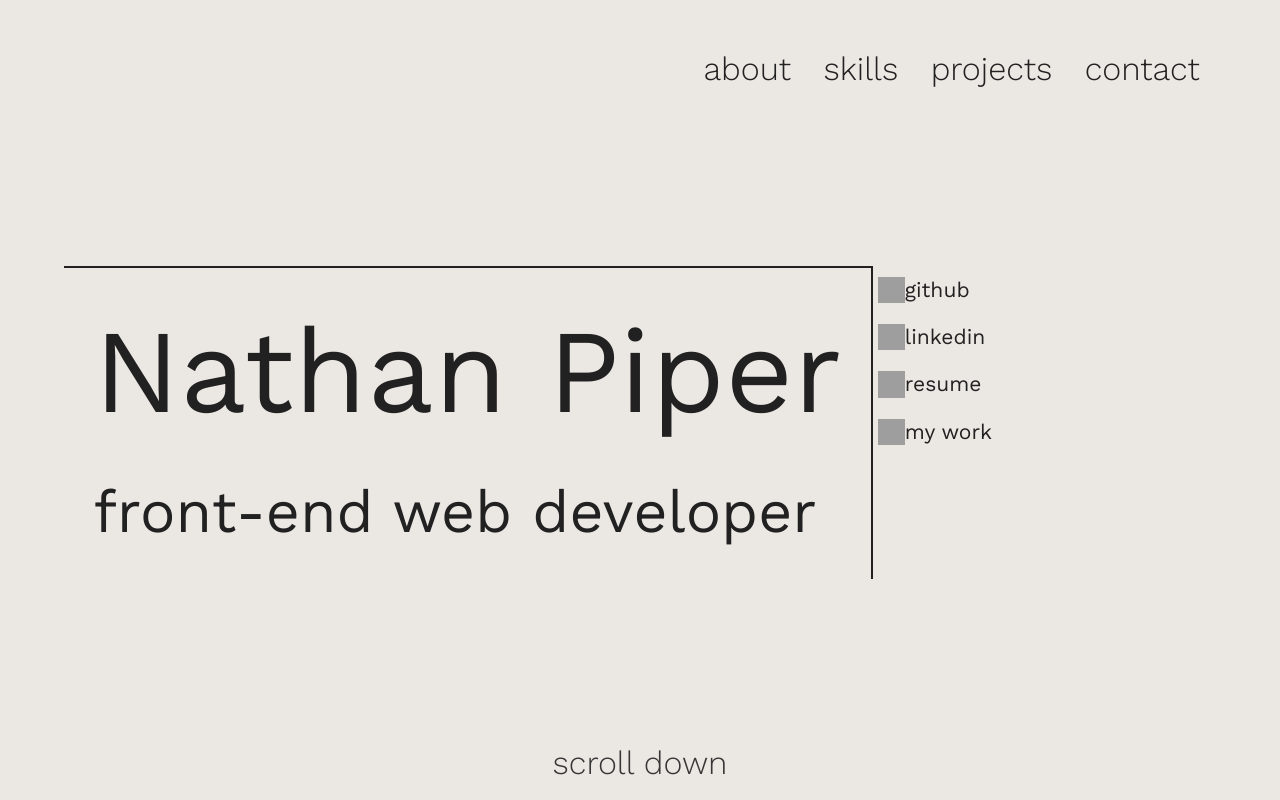
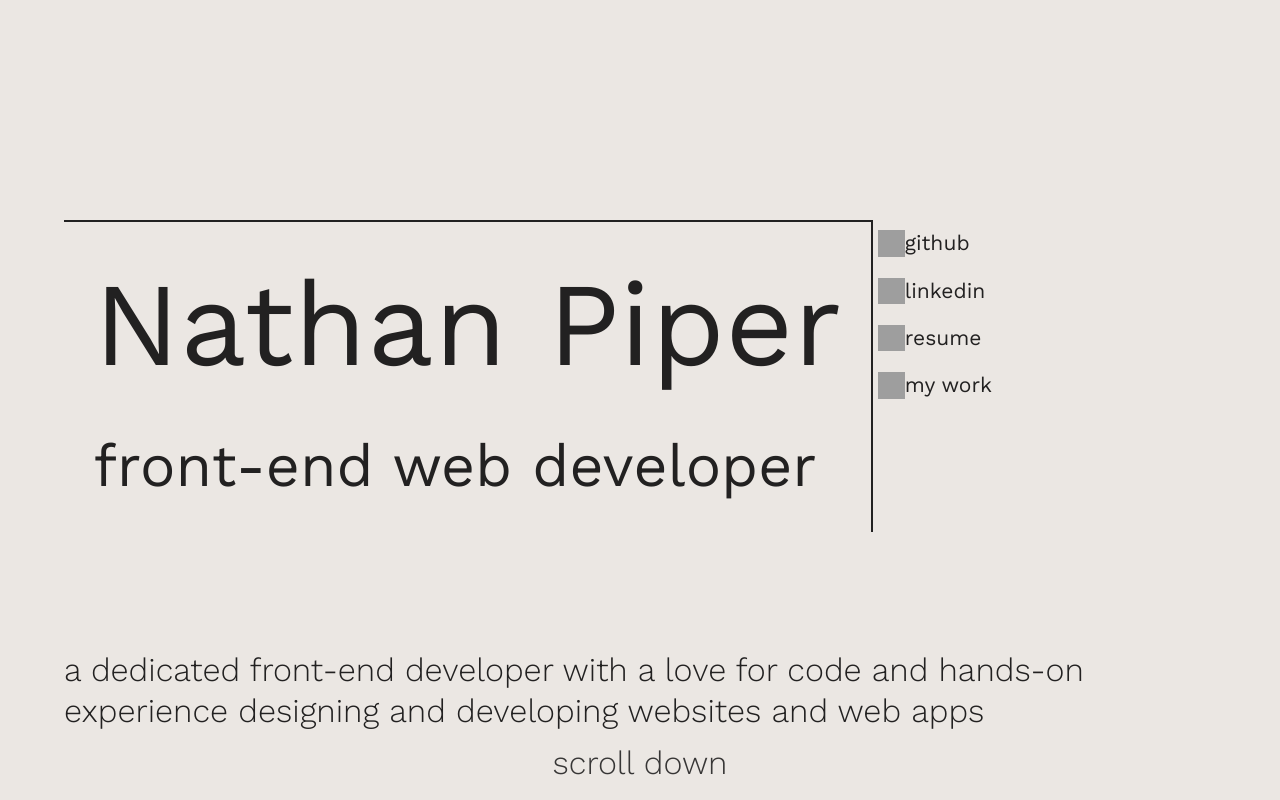
Before and after one commit to NathanPip/Portfolio_OLD, a React (Create React App) app: page / in a window 1280 px wide. Shown: the top 800 px of the page. Built offline with nearby package versions, Linux system fonts and the light colour scheme; grey boxes are pictures that could not be loaded.

Commit message:
added animations to header, removed nav in mobile view, and added about me

```diff
--- a/src/Components/Header.jsx
+++ b/src/Components/Header.jsx
@@ -1,13 +1,17 @@
-import React, {useEffect, useState} from "react";
+import React, { useEffect, useState } from "react";
 import Nav from "./Nav";
 
 function Header() {
-
   const [scroll, setScroll] = useState(window.scrollY);
 
-  useEffect(()=>{
-    window.addEventListener('scroll', ()=>{setScroll(window.scrollY)});
-    return () => window.removeEventListener('scroll', ()=>{setScroll(window.scrollY)})
+  useEffect(() => {
+    window.addEventListener("scroll", () => {
+      setScroll(window.scrollY);
+    });
+    return () =>
+      window.removeEventListener("scroll", () => {
+        setScroll(window.scrollY);
+      });
   }, []);
 
   return (
@@ -17,14 +21,50 @@ function Header() {
           Nathan Piper <span id="title-desc">front-end web developer</span>
         </h1>
         <ul className="header-links">
-            <li><a href="https://github.com/nather22" target="_blank"><img alt="github logo" src="https://img.icons8.com/ios-glyphs/120/000000/github.png" /> github</a></li>
-            <li><a href="" ><img alt="linkedin logo" src="https://img.icons8.com/ios-filled/100/000000/linkedin.png" /> linkedin</a></li>
-            <li><a href="" ><img alt="resume logo" src="https://img.icons8.com/ios/100/000000/open-resume.png" /> resume</a></li>
-            <li><a href="" ><img alt="work briefcase logo" src="https://img.icons8.com/dotty/80/000000/briefcase.png" /> my work</a></li>
+          <li>
+            <a href="https://github.com/nather22" target="_blank">
+              <img
+                alt="github logo"
+                src="https://img.icons8.com/ios-glyphs/120/000000/github.png"
+              />{" "}
+              github
+            </a>
+          </li>
+          <li>
+            <a href="">
+              <img
+                alt="linkedin logo"
+                src="https://img.icons8.com/ios-filled/100/000000/linkedin.png"
+              />{" "}
+              linkedin
+            </a>
+          </li>
+          <li>
+            <a href="">
+              <img
+                alt="resume logo"
+                src="https://img.icons8.com/ios/100/000000/open-resume.png"
+              />{" "}
+              resume
+            </a>
+          </li>
+          <li>
+            <a href="">
+              <img
+                alt="work briefcase logo"
+                src="https://img.icons8.com/dotty/80/000000/briefcase.png"
+              />{" "}
+              my work
+            </a>
+          </li>
         </ul>
+        <p className="about-me">
+          a dedicated front-end developer with a love for code and hands-on
+          experience designing and developing websites and web apps
+        </p>
       </div>
       <Nav />
-      <p className={`scroll-down ${scroll > 25 ? 'fade-out' : ''}`}>
+      <p className={`scroll-down ${scroll > 25 ? "fade-out" : ""}`}>
         scroll <span>down</span>
       </p>
     </div>
--- a/src/Styles/css/main.css
+++ b/src/Styles/css/main.css
@@ -52,6 +52,38 @@
 @keyframes slide-in {
   0% {
     transform: translateY(-100%);
+  }
+  100% {
+    transform: translateY(0%);
+  }
+}
+@keyframes slide-in-left {
+  0% {
+    transform: translateX(-100%);
+  }
+  100% {
+    transform: translateX(0%);
+  }
+}
+@keyframes slide-in-bottom {
+  0% {
+    transform: translatey(500%);
+  }
+  100% {
+    transform: translateY(0%);
+  }
+}
+@keyframes slide-in-right {
+  0% {
+    transform: translateX(100%);
+  }
+  100% {
+    transform: translateX(0%);
+  }
+}
+@keyframes slide-in-top {
+  0% {
+    transform: translateY(-300%);
   }
   100% {
     transform: translateY(0%);
@@ -125,6 +157,7 @@ a {
   justify-content: space-between;
   min-height: 100vh;
   color: #222121;
+  animation: fade-in 1s ease-in-out forwards;
 }
 .header .title-container {
   margin-top: 3em;
@@ -133,6 +166,7 @@ a {
   flex-wrap: wrap;
 }
 .header .header-links {
+  animation: slide-in-bottom 1s cubic-bezier(0.21, 1.1, 0.72, 1.05) forwards;
   display: flex;
   flex-wrap: wrap;
   list-style: none;
@@ -141,6 +175,7 @@ a {
 }
 .header .header-links li {
   font-size: 0.65em;
+  white-space: nowrap;
   margin: 0.5em 0 1em 0.25em;
   transition: 0.3s ease-in-out transform;
 }
@@ -156,7 +191,14 @@ a {
   transform: translateX(10px);
   cursor: pointer;
 }
+.header .about-me {
+  animation: slide-in-right 1s cubic-bezier(0.21, 1.1, 0.72, 1) forwards;
+  font-size: 1em;
+  margin: 0;
+  font-weight: 300;
+}
 .header #title {
+  animation: slide-in-left 1s cubic-bezier(0.21, 1.1, 0.72, 1) forwards;
   font-size: 3em;
   font-weight: 400;
   margin: 0;
@@ -175,7 +217,7 @@ a {
   padding-bottom: 0.5em;
   text-align: center;
   font-weight: 300;
-  align-self: center;
+  margin-top: auto;
   animation: fade-in-out 2s infinite alternate;
   grid-area: scroll;
 }
@@ -188,6 +230,7 @@ a {
   }
   .header #title {
     font-size: 2.8em;
+    white-space: nowrap;
   }
   .header .header-links {
     display: inline-block;
@@ -204,12 +247,14 @@ a {
     flex-direction: column;
     align-items: center;
   }
+  .header .title-container {
+    margin-right: auto;
+  }
   .header #title {
     font-size: 3.65em;
     padding: 0.25em;
     margin-top: 0;
     margin-bottom: 1em;
-    margin-right: auto;
   }
   .header .scroll-down {
     align-self: end;
@@ -218,6 +263,15 @@ a {
 @media (min-width: 1400px) {
   .header {
     font-size: 1.45em;
+  }
+  .header .title-container {
+    flex-wrap: nowrap;
+  }
+  .header .about-me {
+    font-size: 0.9em;
+  }
+  .header .header-links {
+    margin-right: 1em;
   }
 }
 @media (min-width: 2000px) {
@@ -232,11 +286,12 @@ a {
 
 .nav {
   list-style: none;
-  display: flex;
+  display: none;
   flex-direction: column;
   align-items: center;
   padding: 0;
   font-weight: 300;
+  animation: slide-in-top 1s cubic-bezier(0.21, 1.1, 0.72, 1) forwards;
 }
 .nav li {
   padding: 0.5em;
@@ -255,6 +310,11 @@ a {
   color: #ebe7e3;
   min-width: 85%;
   color: #222121;
+}
+@media (min-width: 760px) {
+  .nav {
+    display: flex;
+  }
 }
 @media (min-width: 1050px) {
   .nav {
--- a/src/Styles/sass/Components/_header.scss
+++ b/src/Styles/sass/Components/_header.scss
@@ -7,6 +7,7 @@
   justify-content: space-between;
   min-height: 100vh;
   color: $background-color;
+  animation: fade-in 1s ease-in-out forwards;
 
   .title-container {
     margin-top: 3em;
@@ -15,15 +16,17 @@
     flex-wrap: wrap;
   }
   .header-links {
+    animation: slide-in-bottom 1s cubic-bezier(0.21, 1.1, 0.72, 1.05) forwards;
     display: flex;
     flex-wrap: wrap;
     list-style: none;
     margin: 0;
     padding: 0;
     li {
-      font-size: .65em;
-      margin: .5em 0 1em .25em;
-      transition: .3s ease-in-out transform;
+      font-size: 0.65em;
+      white-space: nowrap;
+      margin: 0.5em 0 1em 0.25em;
+      transition: 0.3s ease-in-out transform;
       a {
         display: flex;
         align-items: center;
@@ -38,7 +41,14 @@
       }
     }
   }
+  .about-me {
+    animation: slide-in-right 1s cubic-bezier(0.21, 1.1, 0.72, 1) forwards;
+    font-size: 1em;
+    margin: 0;
+    font-weight: 300;
+  }
   #title {
+    animation: slide-in-left 1s cubic-bezier(0.21, 1.1, 0.72, 1) forwards;
     font-size: 3em;
     font-weight: 400;
     margin: 0;
@@ -57,11 +67,11 @@
     padding-bottom: 0.5em;
     text-align: center;
     font-weight: 300;
-    align-self: center;
+    margin-top: auto;
     animation: fade-in-out 2s infinite alternate;
     grid-area: scroll;
     &.fade-out {
-      animation: fade-in .5s reverse forwards;
+      animation: fade-in 0.5s reverse forwards;
     }
   }
 
@@ -71,6 +81,7 @@
     font-size: 1.25em;
     #title {
       font-size: 2.8em;
+      white-space: nowrap;
     }
     .header-links {
       display: inline-block;
@@ -88,12 +99,14 @@
     display: flex;
     flex-direction: column;
     align-items: center;
+    .title-container {
+      margin-right: auto;
+    }
     #title {
       font-size: 3.65em;
       padding: 0.25em;
       margin-top: 0;
       margin-bottom: 1em;
-      margin-right: auto;
     }
     .scroll-down {
       align-self: end;
@@ -102,6 +115,15 @@
 
   @include breakpoint($extra-large) {
     font-size: 1.45em;
+    .title-container {
+      flex-wrap: nowrap;
+    }
+    .about-me {
+      font-size: .9em;
+    }
+    .header-links {
+      margin-right: 1em;
+    }
   }
 
   @include breakpoint(2000px) {
--- a/src/Styles/sass/Components/_nav.scss
+++ b/src/Styles/sass/Components/_nav.scss
@@ -2,11 +2,12 @@
 
 .nav {
   list-style: none;
-  display: flex;
+  display: none;
   flex-direction: column;
   align-items: center;
   padding: 0;
   font-weight: 300;
+  animation: slide-in-top 1s cubic-bezier(.21,1.1,.72,1) forwards;
   li {
     padding: 0.5em;
     margin: 0.5em 0;
@@ -24,6 +25,10 @@
     color: $text-color;
     min-width: 85%;
     color: $background-color;
+  }
+
+  @include breakpoint($medium){
+    display: flex;
   }
 
   @include breakpoint($large) {
@@ -48,7 +53,5 @@
         border-bottom: 1px solid $background-color;
       }
     }
-    a {
-    }
   }
 }
--- a/src/Styles/sass/Utils/_keyframes.scss
+++ b/src/Styles/sass/Utils/_keyframes.scss
@@ -61,6 +61,42 @@
         transform: translateY(0%);
     }
 }
+
+@keyframes slide-in-left {
+    0% {
+        transform: translateX(-100%);
+    }
+    100% {
+        transform: translateX(0%);
+    }
+}
+@keyframes slide-in-bottom {
+    0% {
+        transform: translatey(500%);
+    }
+    100% {
+        transform: translateY(0%);
+    }
+}
+
+@keyframes slide-in-right {
+    0% {
+        transform: translateX(100%);
+    }
+    100% {
+        transform: translateX(0%);
+    }
+}
+
+@keyframes slide-in-top {
+    0% {
+        transform: translateY(-300%);
+    }
+    100% {
+        transform: translateY(0%);
+    }
+}
+
 @keyframes slide-out {
     0% {
         transform: translateY(0%);
```
Also changed, not shown: 1 other file (tests, documents, lock files or other folders).
